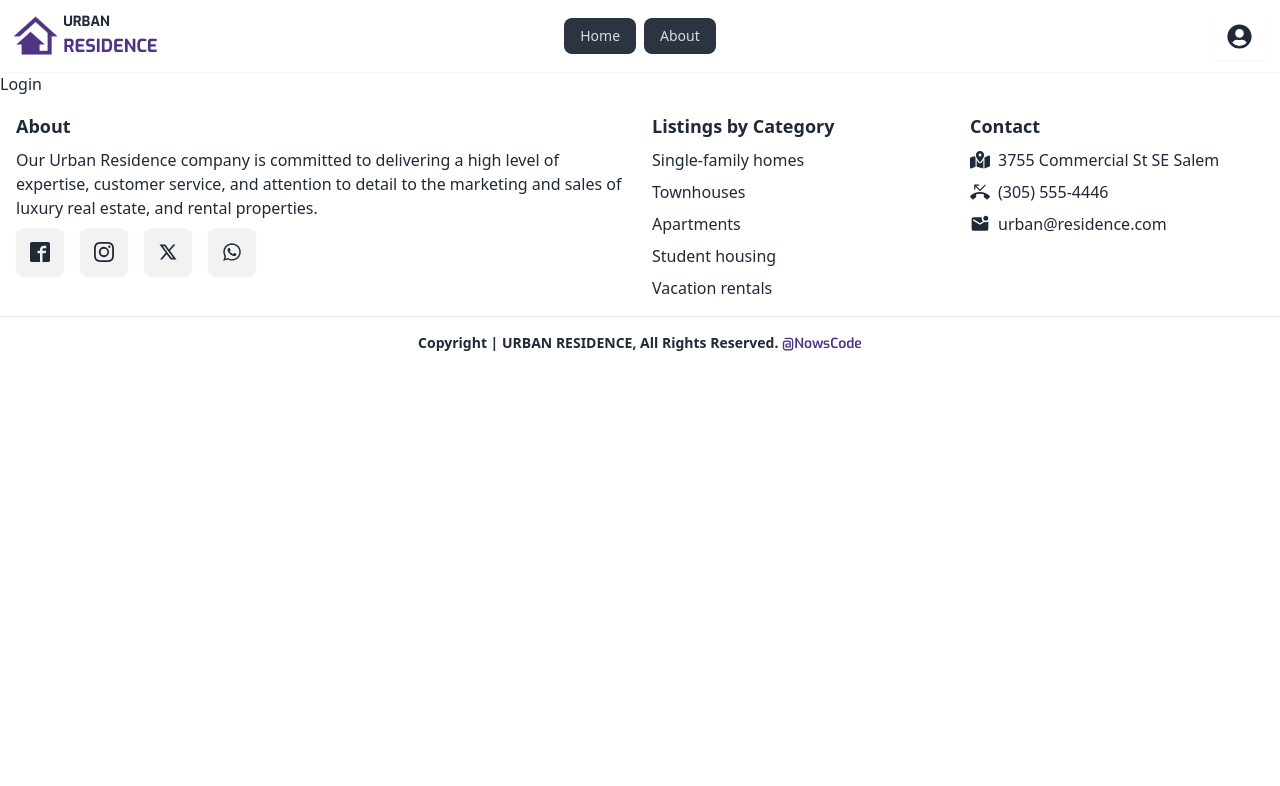
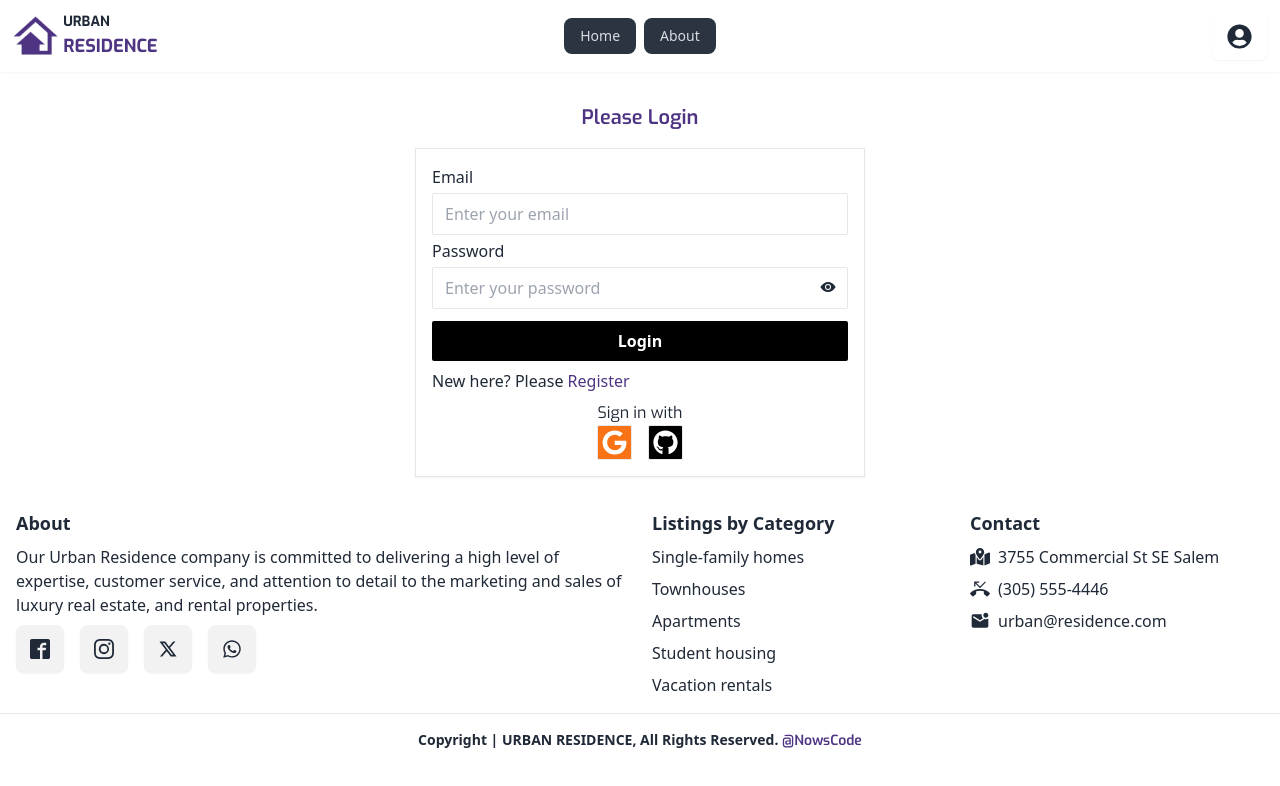
Before and after one commit to AktherHosen/Urban-Residence, a React (Vite) app: page /login in a window 1280 px wide. Shown: the top 786 px of the page. Built offline with nearby package versions, Linux system fonts and the light colour scheme.

Commit message:
added login and registration form

```diff
--- a/src/pages/Login/Login.jsx
+++ b/src/pages/Login/Login.jsx
@@ -1,9 +1,68 @@
-import React from "react";
+import React, { useState } from "react";
+import { IoEye } from "react-icons/io5";
+import { IoMdEyeOff } from "react-icons/io";
+import { Link } from "react-router-dom";
+import { FaGithub, FaGoogle } from "react-icons/fa";
+const Login = () => {
+  const [showPassword, setShowPassword] = useState(false);
 
-const Login = () => {
+  const togglePasswordVisibility = () => {
+    setShowPassword(!showPassword);
+  };
   return (
-    <div>
-      <h1>Login</h1>
+    <div className="p-4">
+      <h1 className="text-center my-4 text-xl font-exo text-vsecondary font-semibold">
+        Please Login
+      </h1>
+      <div className="flex justify-center">
+        <div className="w-full md:w-[450px]  flex flex-col justify-center border shadow-sm p-4">
+          <form action="" className="">
+            <label htmlFor="email">Email</label>
+            <input
+              type="email"
+              name="email"
+              className="block border rounded-sm px-3 py-2 my-1 w-full"
+              placeholder="Enter your email"
+            />
+            <div className="relative">
+              <label htmlFor="password">Password</label>
+              <br />
+              <input
+                type={showPassword ? "text" : "password"}
+                name="password"
+                className="border rounded-sm px-3 py-2 my-1 w-full"
+                placeholder="Enter your password"
+              />
+              <span
+                className="absolute right-3 top-[65%] transform -translate-y-1/2 cursor-pointer"
+                onClick={togglePasswordVisibility}
+              >
+                {showPassword ? <IoMdEyeOff /> : <IoEye />}
+              </span>
+            </div>
+            <button className="w-full px-3 py-2 rounded-sm bg-black font-semibold text-white my-2 cursor-pointer">
+              Login
+            </button>
+            <h3>
+              New here? Please
+              <Link to="/register" className="text-vsecondary hover:underline">
+                <span> </span> Register
+              </Link>
+            </h3>
+          </form>
+          <div className="mt-2">
+            <p className="text-center font-exo">Sign in with</p>
+            <div className="flex justify-center gap-4">
+              <button className="border bg-orange-500 text-white rounded-sm p-1">
+                <FaGoogle size={25} />
+              </button>
+              <button className="border bg-black text-white rounded-sm p-1">
+                <FaGithub size={25} />
+              </button>
+            </div>
+          </div>
+        </div>
+      </div>
     </div>
   );
 };
--- a/src/pages/Register/Register.jsx
+++ b/src/pages/Register/Register.jsx
@@ -1,6 +1,7 @@
 import React, { useState } from "react";
 import { IoEye } from "react-icons/io5";
 import { IoMdEyeOff } from "react-icons/io";
+import { Link } from "react-router-dom";
 const Register = () => {
   const [showPassword, setShowPassword] = useState(false);
 
@@ -12,31 +13,29 @@ const Register = () => {
       <h1 className="text-center my-4 text-xl font-exo text-vsecondary font-semibold">
         Please Register
       </h1>
-      <form action="" className="w-[300px]">
+      <div className="flex justify-center">
+        <form action="" className="w-full md:w-[450px] border shadow-sm p-4">
           <label htmlFor="name">Name</label>
           <input
             type="text"
             name="name"
-          className="block border rounded-sm px-3 py-2 my-1"
+            className="block border rounded-sm px-3 py-2 my-1 w-full"
             placeholder="Enter your name"
           />
-
           <label htmlFor="photo">Photo Url</label>
           <input
             type="text"
             name="photo"
-          className="block border rounded-sm px-3 py-2 my-1"
+            className="block border rounded-sm px-3 py-2 my-1 w-full"
             placeholder="Enter your photo url"
           />
-
           <label htmlFor="email">Email</label>
           <input
             type="email"
             name="email"
-          className="block border rounded-sm px-3 py-2 my-1"
+            className="block border rounded-sm px-3 py-2 my-1 w-full"
             placeholder="Enter your email"
           />
-
           <div className="relative">
             <label htmlFor="password">Password</label>
             <br />
@@ -47,7 +46,6 @@ const Register = () => {
               placeholder="Enter your password"
             />
 
-          {/* Adjusted positioning for the eye icon */}
             <span
               className="absolute right-3 top-[65%] transform -translate-y-1/2 cursor-pointer"
               onClick={togglePasswordVisibility}
@@ -55,7 +53,17 @@ const Register = () => {
               {showPassword ? <IoMdEyeOff /> : <IoEye />}
             </span>
           </div>
+          <button className="w-full px-3 py-2 rounded-sm bg-[#4e3482] font-semibold text-white my-2 cursor-pointer">
+            Register
+          </button>
+          <h3>
+            Already have an account? Please
+            <Link to="/login" className="text-vsecondary hover:underline">
+              <span> </span> Login
+            </Link>
+          </h3>
         </form>
+      </div>
     </div>
   );
 };
```
Lines whose indentation alone changed are shown as unchanged.
